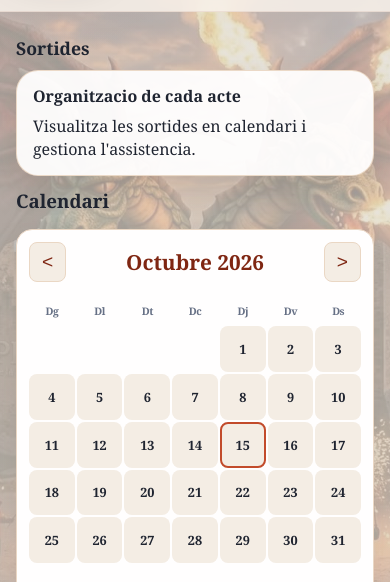
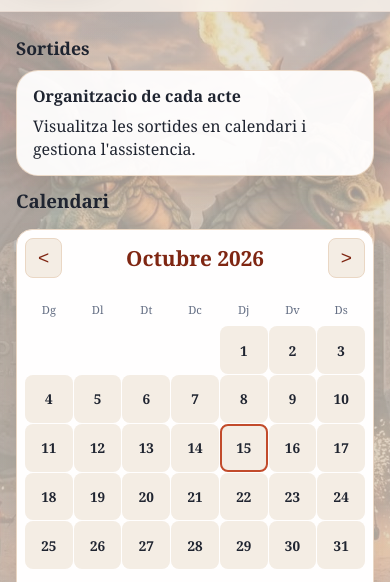
Before and after one commit to AbeFerramos/ApPigota, a website: page index.html in a window 390 px wide. Shown: the part 183-765 px from the top of the page. Drawn offline with nearby package versions, Linux system fonts and the light colour scheme; no server answers.

Commit message:
actualizado 15 de Octubre

```diff
--- a/css/style.css
+++ b/css/style.css
@@ -1533,28 +1533,29 @@ input:checked + .slider:before {
 
 @media (max-width: 768px) {
     .calendar-day {
-        min-height: 35px;
-        font-size: 0.8rem;
+        min-height: 38px;
+        font-size: 0.85rem;
         padding: 2px;
     }
 
     .calendar-day-header {
-        font-size: 0.65rem;
-        padding: 6px 2px;
+        font-size: 0.7rem;
+        padding: 8px 0;
         text-transform: none;
-        letter-spacing: -0.5px;
+        letter-spacing: 0;
+        font-weight: 500;
     }
 
     .calendar-container {
-        padding: 12px;
+        padding: 8px;
     }
 
     .calendar-grid {
-        gap: 2px;
+        gap: 1px;
     }
 
     .calendar-days {
-        gap: 2px;
+        gap: 1px;
     }
 }
 
```
